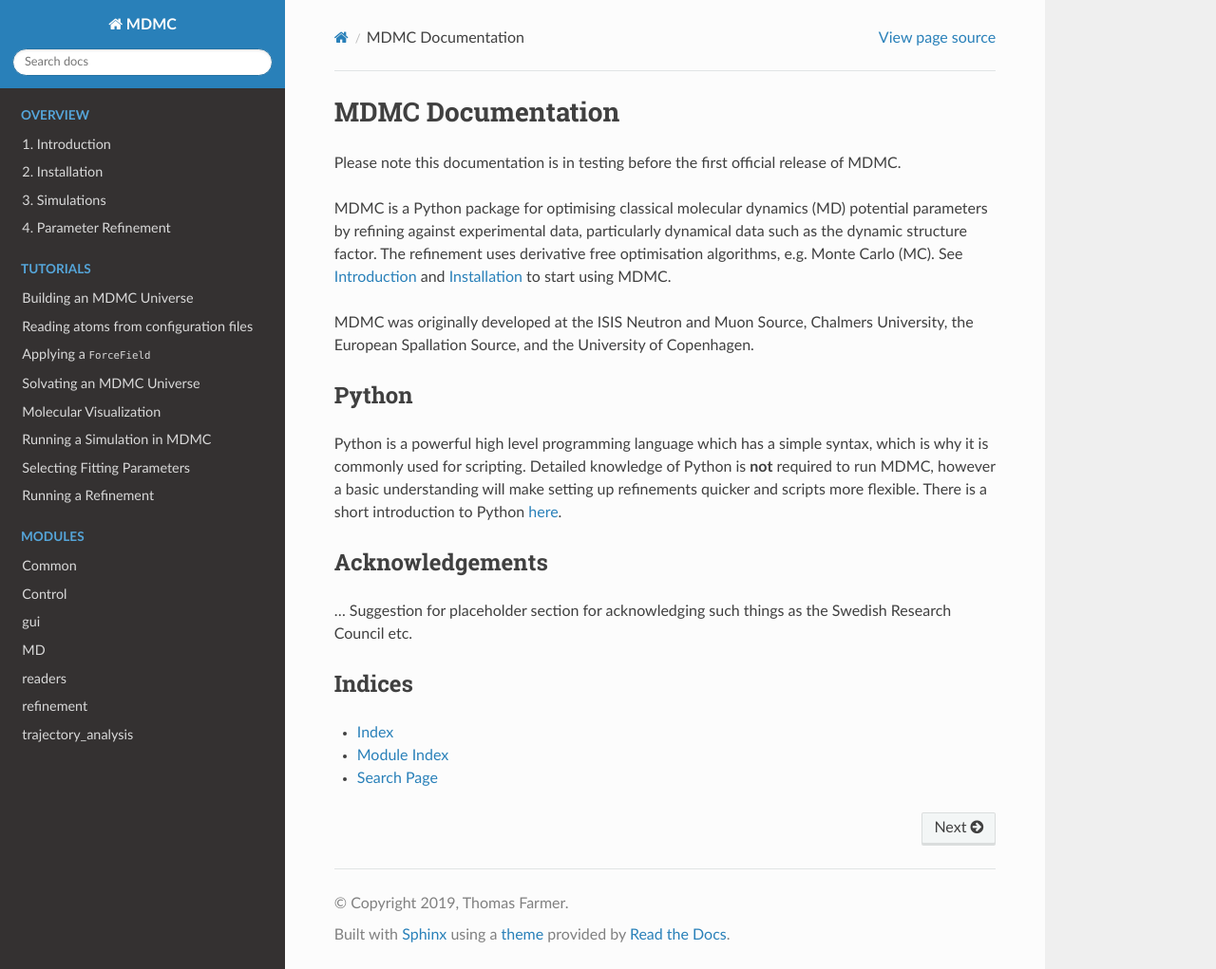
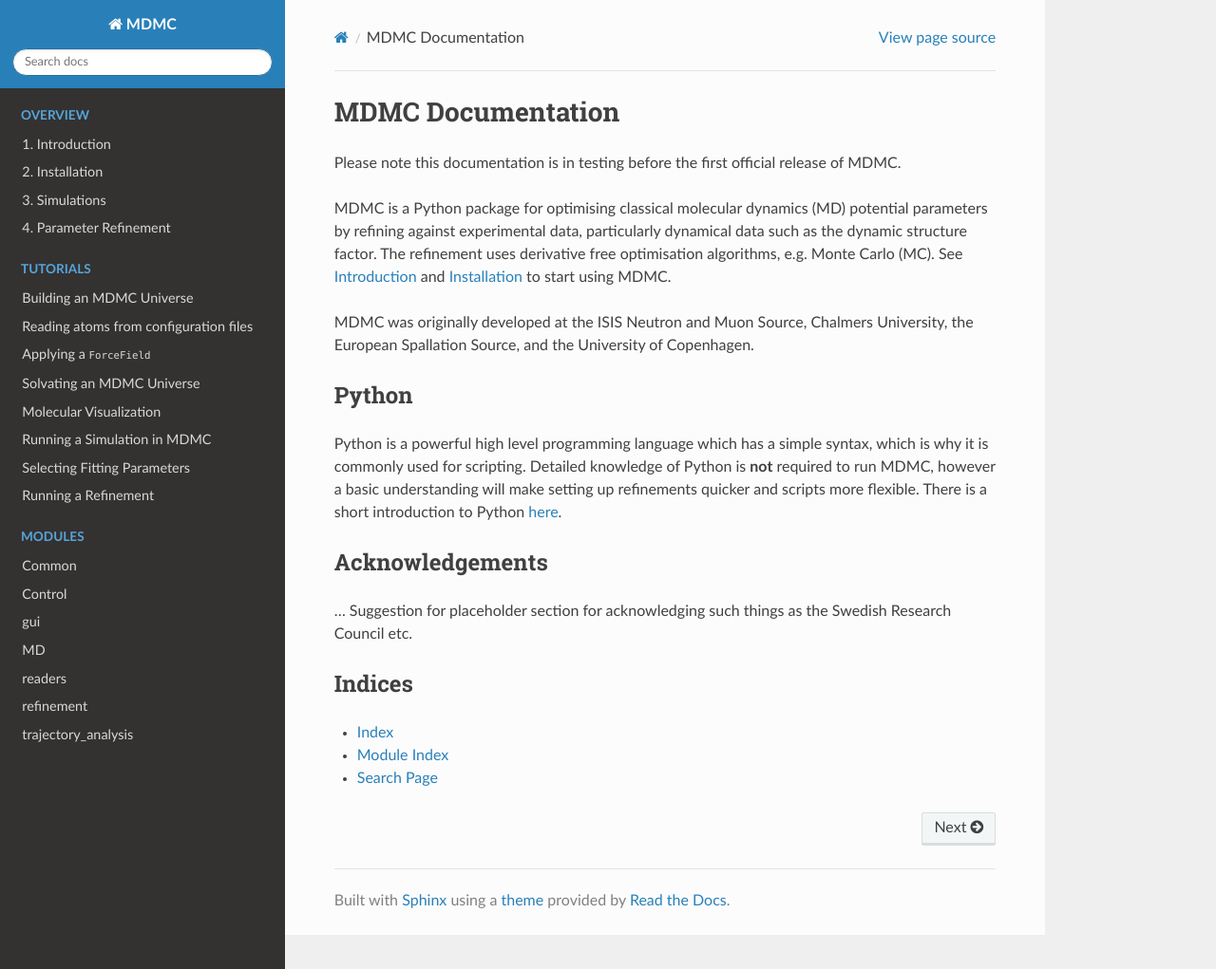
Before and after one commit to ISISNeutronMuon/MDMC, a Sphinx documentation site: the page built from doc/index.rst, in a window 1280 px wide and 1021 px high. Shown: the whole window at 95% size. Built offline with Sphinx 7.4.7 and the Read the Docs theme 2.0.0, drawn with Linux system fonts in a browser that asks for light colours.

Commit message:
Removed copyright in footer

```diff
--- a/doc/conf.py
+++ b/doc/conf.py
@@ -105,6 +105,8 @@ html_static_path = ['_static']
 #
 # html_sidebars = {}
 
+# Hide the copyright in the HTML footer
+html_show_copyright = False
 
 # -- Options for HTMLHelp output ---------------------------------------------
 
```
